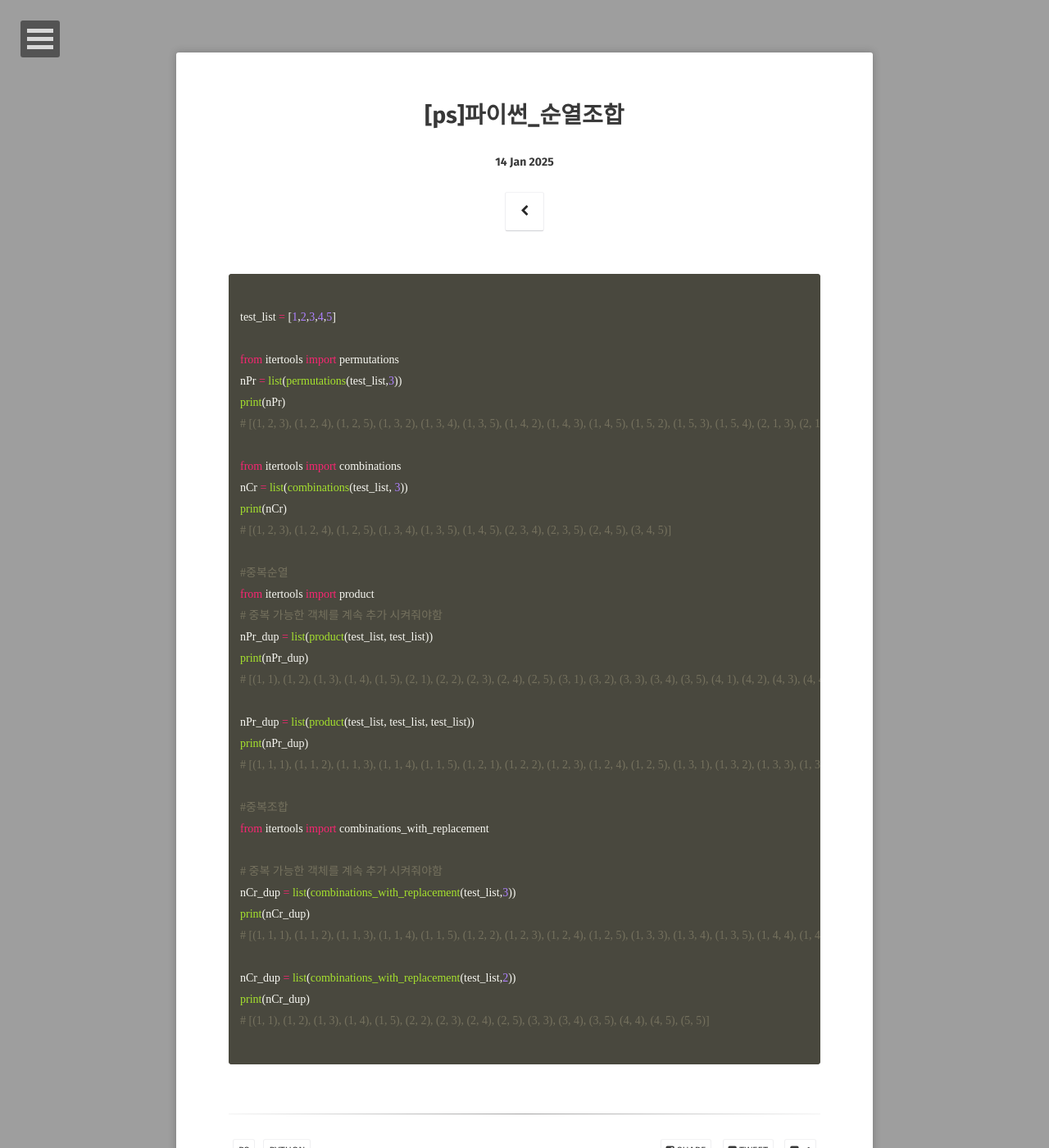
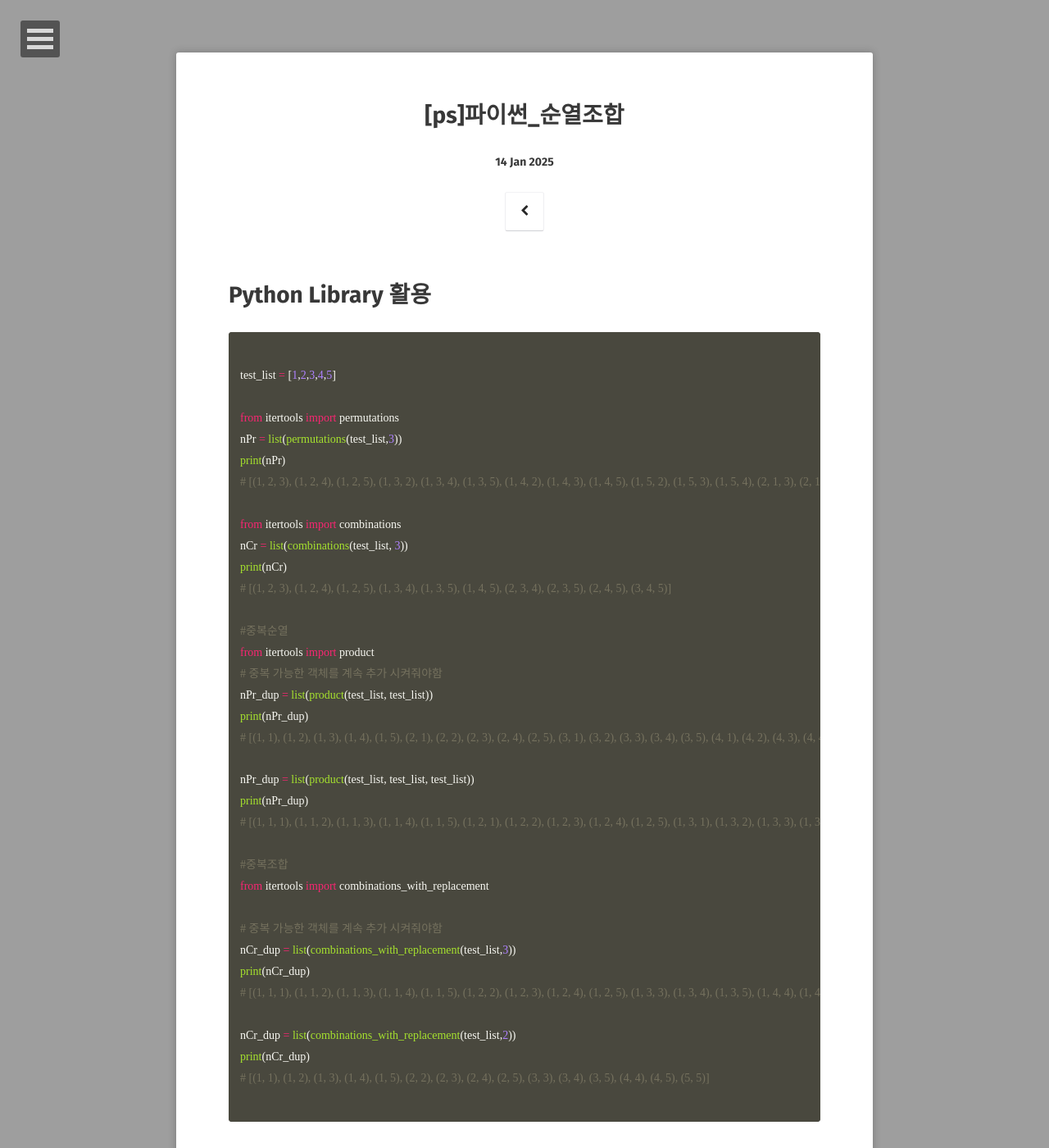
Before and after one commit to leesk212/leesk212.github.io, a Jekyll site: the page built from _posts/2025-01-14-[PS]파이썬_순열조합.md, in a window 1280 px wide and 1400 px high. Shown: the whole window at 82% size. Built offline with Jekyll 4.4.1, drawn with Linux system fonts in a browser that asks for light colours; some web fonts are replaced; our own code applies the rules of GitHub Pages for plain Markdown files; comment, search, counter and statistics services are not loaded.

Commit message:
Update 2025-01-15-[PS]파이썬_순열조합.md

````diff
--- a/_posts/2025-01-14-[PS]파이썬_순열조합.md
+++ b/_posts/2025-01-14-[PS]파이썬_순열조합.md
@@ -4,6 +4,8 @@
 tags: PS PYTHON
 
 ---
+
+# Python Library 활용
 
 ```python
 
@@ -43,3 +45,5 @@
 # [(1, 1), (1, 2), (1, 3), (1, 4), (1, 5), (2, 2), (2, 3), (2, 4), (2, 5), (3, 3), (3, 4), (3, 5), (4, 4), (4, 5), (5, 5)]
 
 ```
+
+# DFS 활용 구현
````
